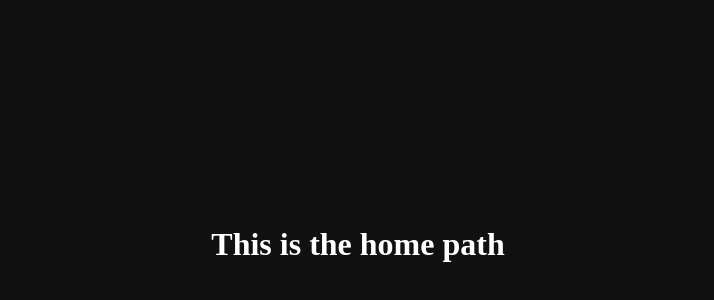
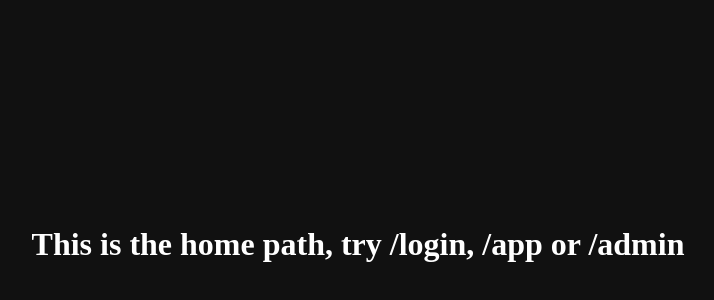
Before and after one commit to erdemahsen/solarviscase, a React app in the folder frontend/: page / in a window 1280 px wide. Shown: the part 156-456 px from the top of the page, without its empty margins (282-996 px from the left). Built offline with nearby package versions, Linux system fonts and the light colour scheme; the HTML template or start-up script is replaced by a standard one.

Commit message:
One "/" messed up the deployment.

```diff
--- a/frontend/src/App.jsx
+++ b/frontend/src/App.jsx
@@ -17,7 +17,7 @@ function App() {
     <AuthProvider>
       <BrowserRouter>
         <Routes>
-          <Route path="/" element={<h1>This is the home path</h1>} />
+          <Route path="/" element={<h1>This is the home path, try /login, /app or /admin</h1>} />
           <Route path="/login" element={<Login />} />
           <Route path="/app" element={<AppHome />}></Route>
           <Route path="/app/:appId" element={<AppOverview />} />
```
Also changed, not shown: 1 other file (tests, documents, lock files or other folders).
